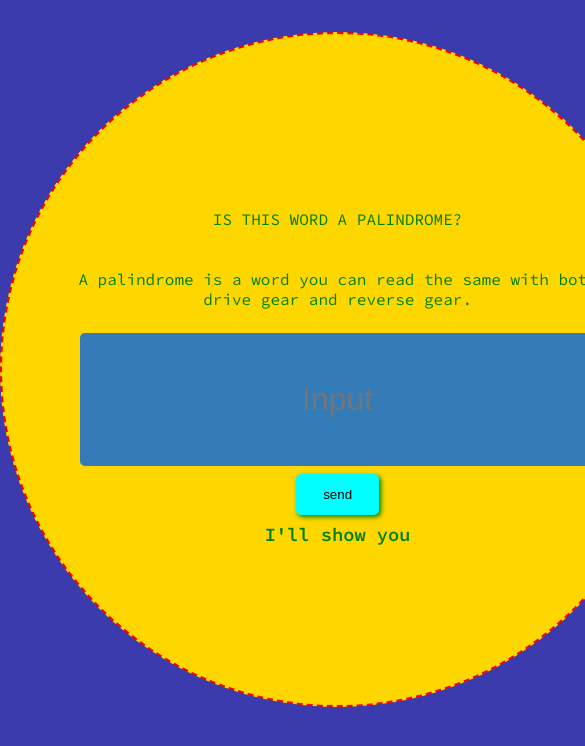
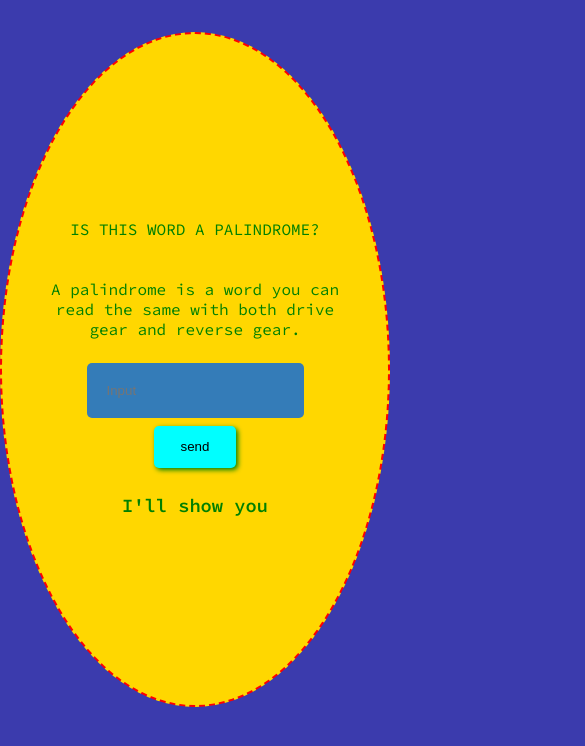
Before and after one commit to lulalumala/palindrome-checker, a plain HTML site: page index.html in a window 390 px wide. Shown: the top 746 px of the page, 585 px wide, since content can reach past the window. Drawn offline with Linux system fonts and the light colour scheme.

Commit message:
made the checker responsive

```diff
--- a/style.scss
+++ b/style.scss
@@ -58,3 +58,14 @@ h3{
 .trueVal{
     color:green;
 }
+@media (max-width:820px){
+
+    .oval{
+        width:50%;
+    }
+}
+@media (max-width:414px){
+    .oval{
+        width:100%;
+    }
+}
```
Also changed, not shown: style.css, 1 other file.
